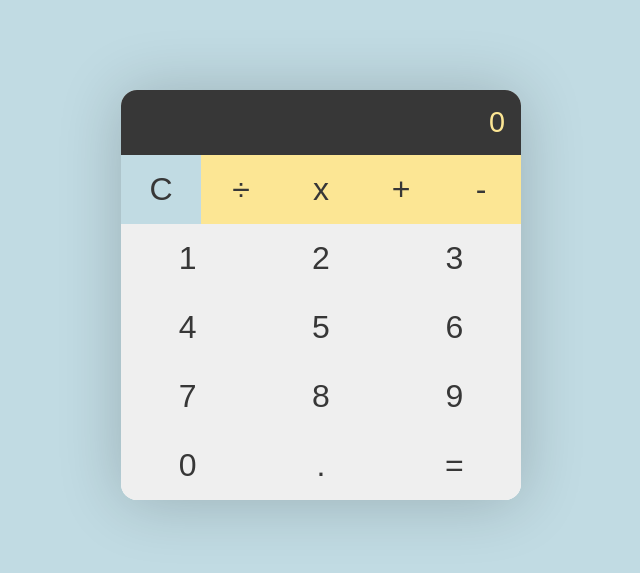
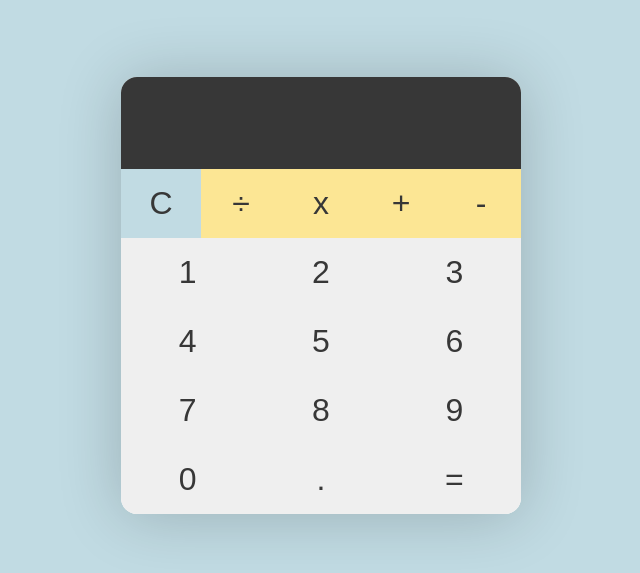
Before and after one commit to nelly02d/Calculator, a React (Create React App) app: page / in a window 1280 px wide. Shown: the part 105-678 px from the top of the page, without its empty margins (319-959 px from the left). Built offline with nearby package versions, Linux system fonts and the light colour scheme; a web font is replaced by a local one.

Commit message:
add style to display and add function to handle display so dot will not reapeat after has been added

```diff
--- a/src/App.js
+++ b/src/App.js
@@ -5,31 +5,32 @@ class App extends React.Component {
   constructor(props) {
     super(props);
     this.state = {
-      currentInput: '',
-      result: ''
+      currInput: '',
+      prevInput: ''
     };
 
     this.handleDisplay = this.handleDisplay.bind(this);
   };
 
+
+
   handleDisplay = (e) => {
     const value = e.target.textContent;
 
+    if(value === '.' && this.state.currInput.includes('.')) return
+
     if (value === 'C') {
       this.setState({
-        currentInput: ''
+        currInput: ''
       })
     } else {
       this.setState(state => ({
-        currentInput: this.state.currentInput + value
+        currInput: this.state.currInput.toString() + value.toString()
       }));
     }
+  }
 
-
-
-//   handleCalculation = () => {
-
-// ;  };
+  compute = () => {
 
   }
 
@@ -38,8 +39,8 @@ class App extends React.Component {
       <div className='app'>
         <div className='calculator'>
           <div id='display'>
-            <div id='previous-operand'></div>
-            <div id='current-input'>{ this.state.currentInput || 0 }</div>
+            <div id='previous-input'>{ this.state.prevInput }</div>
+            <div id='current-input'>{ this.state.currInput }</div>
           </div>
           <div className='operator'>
             <button id='clear' onClick={ this.handleDisplay }>C</button>
--- a/src/scss/main.css
+++ b/src/scss/main.css
@@ -31,9 +31,15 @@ body {
   padding: 16px;
   font-size: 1.8rem;
 }
-.app #display .current-input {
+.app #display #current-input {
+  font-size: 2rem;
+  color: #F6FEAA;
+  height: 40px;
+}
+.app #display #previous-input {
   font-size: 1rem;
   color: #F6FEAA;
+  height: 20px;
 }
 .app button {
   -webkit-appearance: none;
--- a/src/scss/main.scss
+++ b/src/scss/main.scss
@@ -27,9 +27,16 @@ body {
 		padding: 16px;
 		font-size: 1.8rem;
 
-		.current-input {
+		#current-input {
+			font-size: 2rem;
+			color: $previous-operand;
+			height: 40px;
+		}
+
+		#previous-input {
 			font-size: 1rem;
 			color: $previous-operand;
+			height: 20px;
 		}
 	}
 
```
Also changed, not shown: 1 other file (tests, documents, lock files or other folders).
